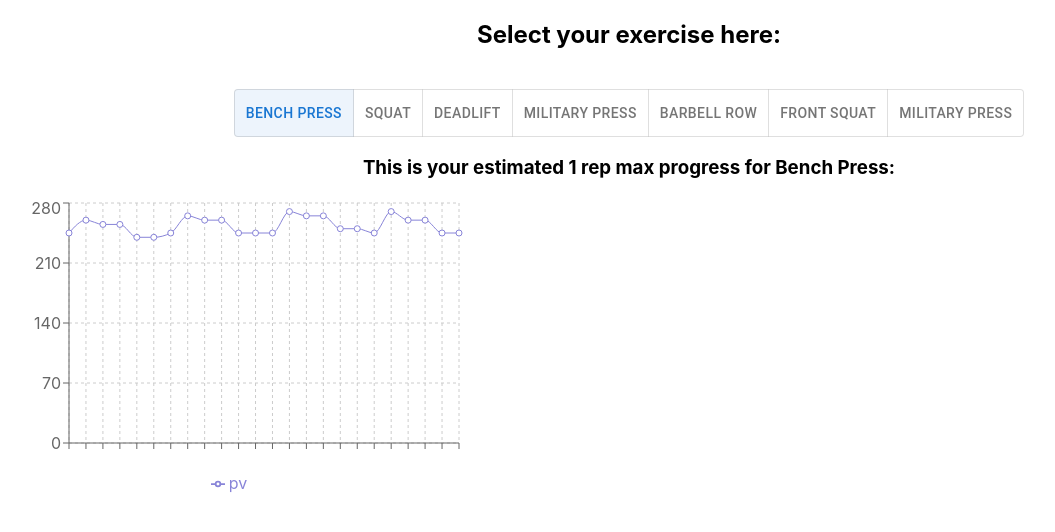
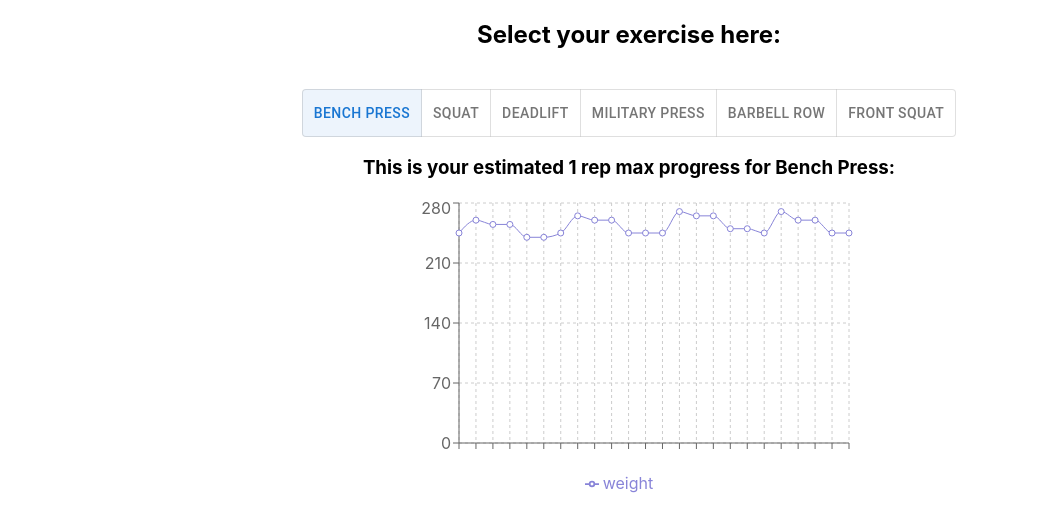
Before and after one commit to cs394-s23/Olympus, a React (Vite) app: page / in a window 1280 px wide. Both pictures are taken after a click on the button "BENCH PRESS". Shown: the top 532 px of the page, without its empty margins (11-1066 px from the left). Built offline with nearby package versions, Linux system fonts and the light colour scheme; no server answers; the database is empty.

Commit message:
remove repeats, format graph

```diff
--- a/src/Pages/OneRMDashboard.jsx
+++ b/src/Pages/OneRMDashboard.jsx
@@ -52,7 +52,7 @@ function OneRMDashboard() {
             }
             else {
             let point = new Object();
-            point.pv = item;
+            point.weight = item;
             dataPoints.push(point);
             }
         })
@@ -62,7 +62,6 @@ function OneRMDashboard() {
         if(newAlignment === null){
             null;
         } else{
-            console.log(newAlignment);
             setAlignment(newAlignment);
             filterForExercise(newAlignment);
         }
@@ -85,12 +84,13 @@ function OneRMDashboard() {
                 <ToggleButton value="Military Press">Military Press</ToggleButton>
                 <ToggleButton value="Barbell Row">Barbell Row</ToggleButton>
                 <ToggleButton value="Front Squat">Front Squat</ToggleButton>
-                <ToggleButton value="Military Press">Military Press</ToggleButton>
             </ToggleButtonGroup>
             {Object.keys(exerciseInfo).length > 0 ?
             <div>
                 <h3>This is your estimated 1 rep max progress for {alignment}: </h3>
-                <CreateGraph points={pointsToGraph} id="graph"/>
+                <div id="graph">
+                    <CreateGraph points={pointsToGraph} />
+                </div>
             </div>
             : null}
         </div>
--- a/src/Utils/CreateGraph.jsx
+++ b/src/Utils/CreateGraph.jsx
@@ -18,7 +18,7 @@ function CreateGraph({ points }) {
           <YAxis />
           <Tooltip />
           <Legend />
-          <Line type="monotone" dataKey="pv" stroke="#8884d8" activeDot={{ r: 8 }} />
+          <Line type="monotone" dataKey="weight" stroke="#8884d8" activeDot={{ r: 8 }} />
           {/* <Line type="monotone" dataKey="uv" stroke="#82ca9d" /> */}
         </LineChart>
     );
--- a/src/index.css
+++ b/src/index.css
@@ -15,4 +15,10 @@ code {
 .graph {
   display: flex;
   justify-content: center;
+  align-content: center;
+  /* align-items: center; */
 }
+
+.recharts-wrapper {
+  margin : 0 auto;
+}
```
